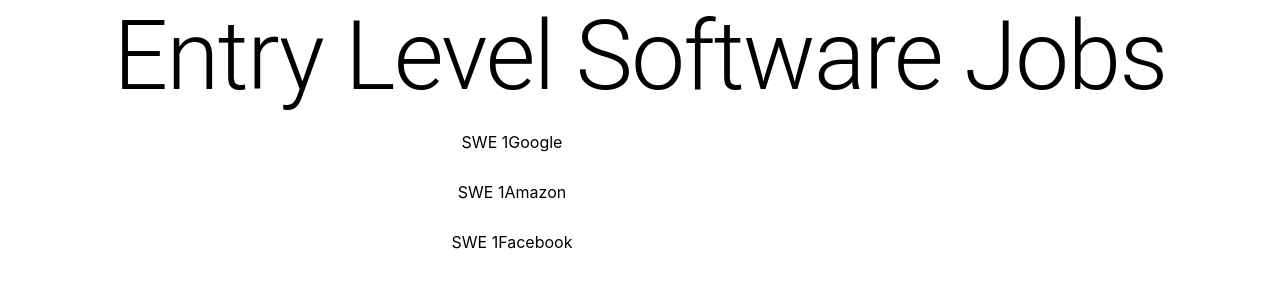
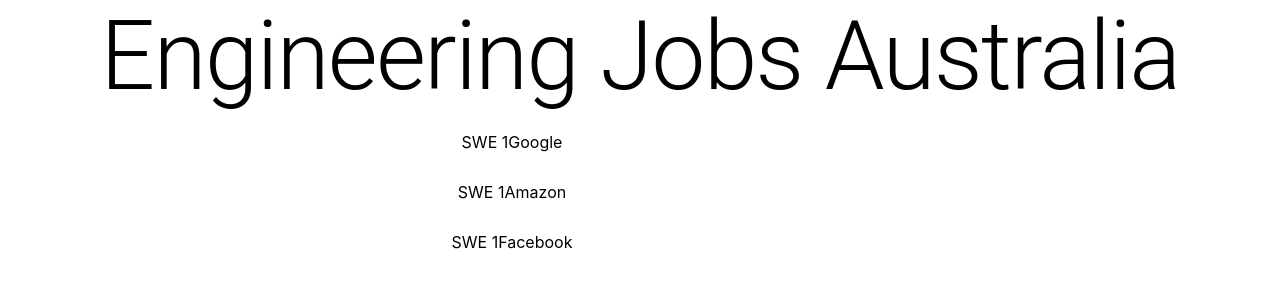
Before and after one commit to s1j1k/jobsboard, a React (Create React App) app in the folder client/: page / in a window 1280 px wide. Shown: the top 300 px of the page. Built offline with nearby package versions, Linux system fonts and the light colour scheme.

Commit message:
jooble AU jobs for purely engineering chosen

```diff
--- a/client/src/Jobs.js
+++ b/client/src/Jobs.js
@@ -7,7 +7,7 @@
     return (
         <div className="jobs">
             <Typography variant="h1">
-                Entry Level Software Jobs
+                Engineering Jobs Australia
             </Typography>
             {
                 jobs.map(
```
